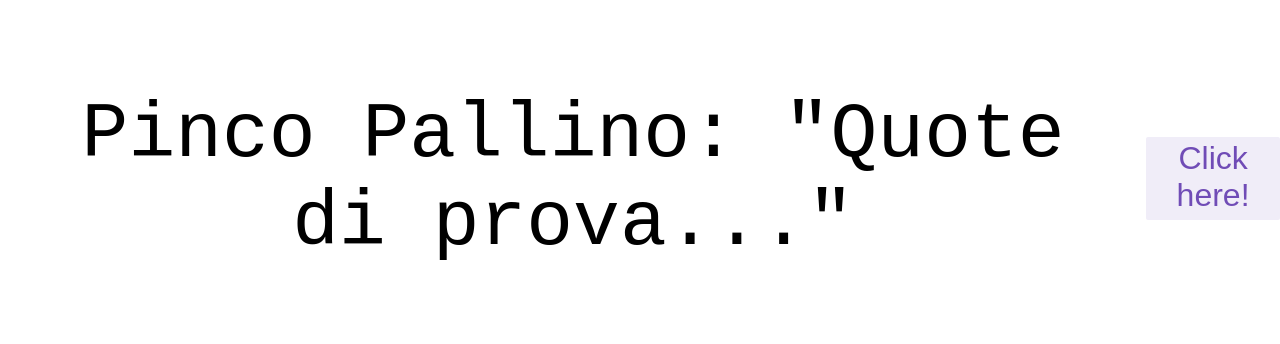
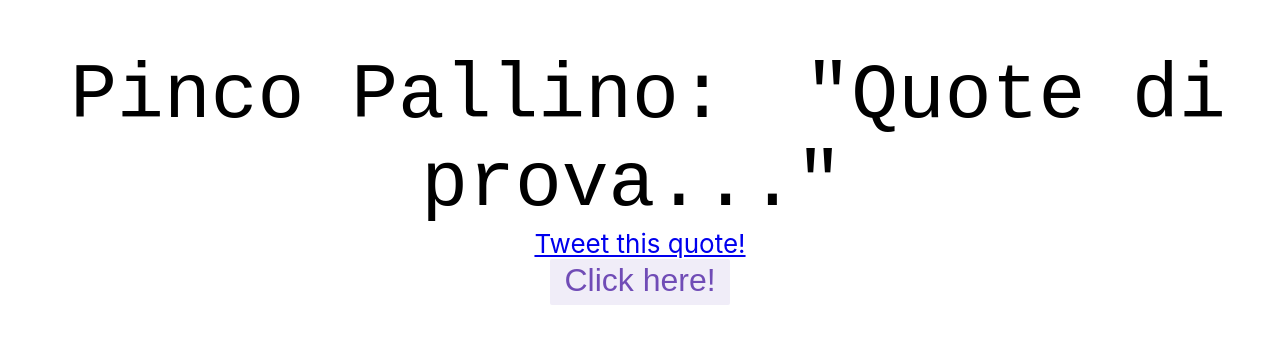
Before and after one commit to dnlk86/random-quote-machine, a React (Create React App) app: page / in a window 1280 px wide. Shown: the part 222-566 px from the top of the page. Built offline with nearby package versions, Linux system fonts and the light colour scheme.

Commit message:
completed project requirements, TODO style

```diff
--- a/src/features/quoter/Quoter.js
+++ b/src/features/quoter/Quoter.js
@@ -9,11 +9,28 @@ export function Quoter() {
 
     return (
         <div>
-            <div className={styles.row}>
-                <span className={styles.value}>
-                    {quote.author}: "{quote.text}"
+            <div id="quote-box" className={styles.row}>
+                <div>
+                    <span id="author" className={styles.value}>
+                        {quote.author}:{" "}
                     </span>
+                    <span id="text" className={styles.value}>
+                        "{quote.text}"
+                    </span>
+                </div>
+                <div>
+                    <a
+                        id="tweet-quote"
+                        href="https://twitter.com/intent/tweet"
+                        target={"_blank"}
+                        rel="noreferrer"
+                    >
+                        Tweet this quote!
+                    </a>
+                </div>
+                <div>
                     <button
+                        id="new-quote"
                         className={styles.button}
                         aria-label="Generate a new random quote"
                         onClick={() => dispatch(generate())}
@@ -22,5 +39,6 @@ export function Quoter() {
                     </button>
                 </div>
             </div>
+        </div>
     );
 }
--- a/src/features/quoter/Quoter.module.css
+++ b/src/features/quoter/Quoter.module.css
@@ -1,5 +1,6 @@
 .row {
     display: flex;
+    flex-direction: column;
     align-items: center;
     justify-content: center;
 }
```
Lines whose indentation alone changed are shown as unchanged.
